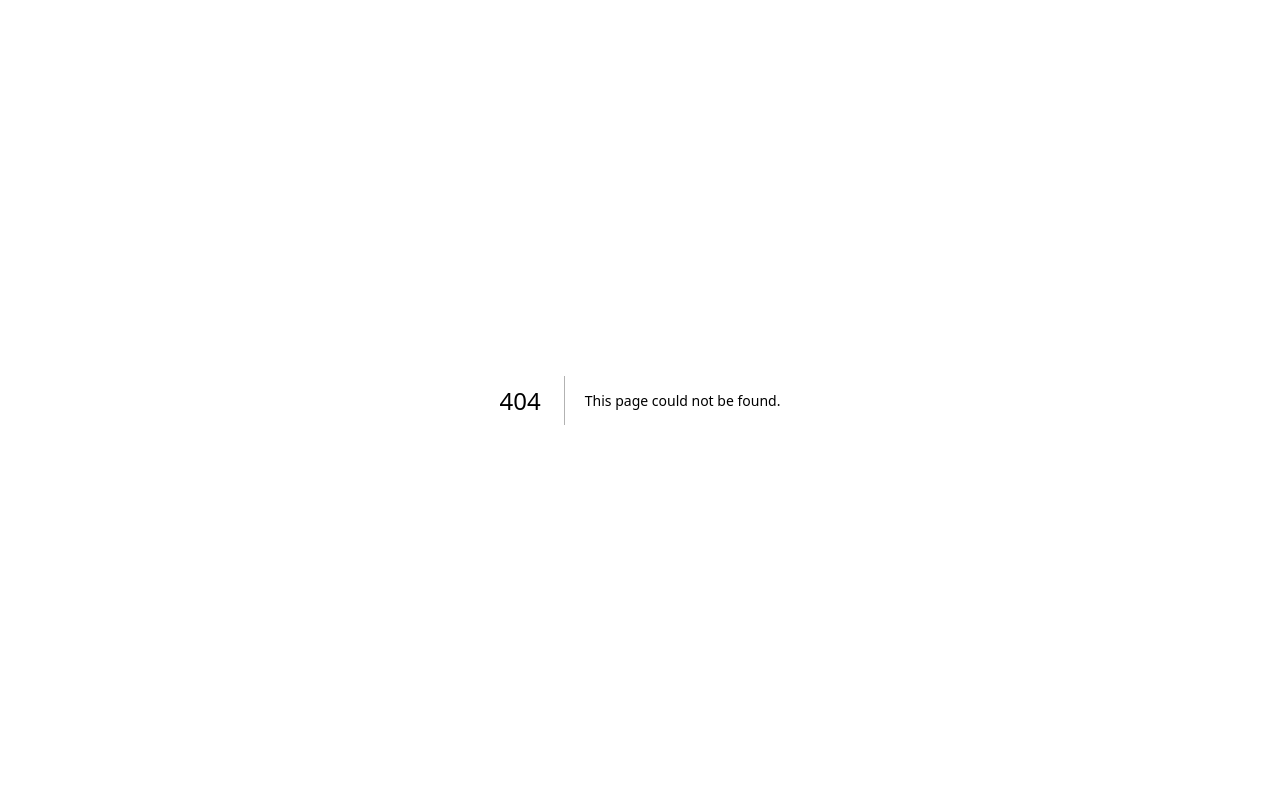
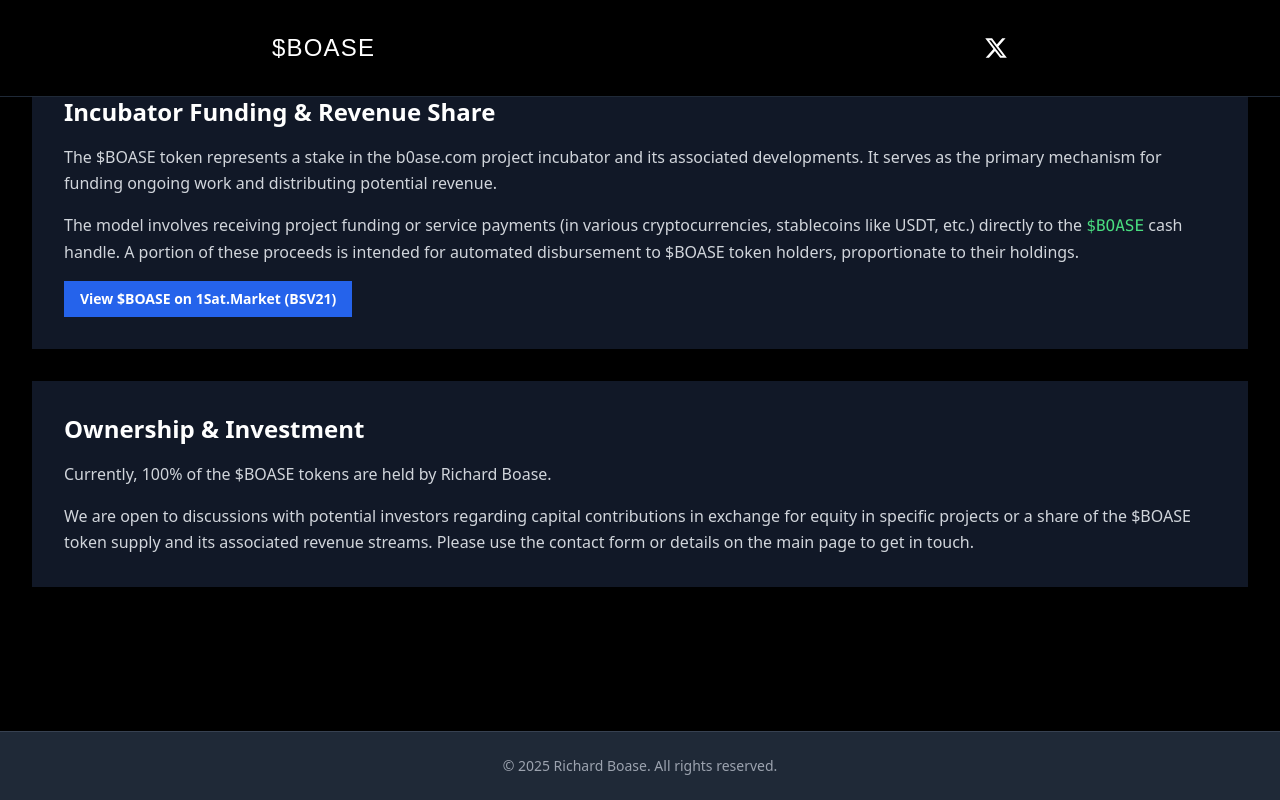
Before and after one commit to b0ase/rafskitchen, a Next.js app: page /token in a window 1280 px wide. Before the commit this address had no page. Built offline with nearby package versions, Linux system fonts and the light colour scheme.

Commit message:
Fonts and stuff

```diff
--- /dev/null
+++ b/app/token/page.tsx
@@ -0,0 +1,59 @@
+'use client'; // Keep this if using client-side hooks/interactivity, remove if purely static
+
+import React from 'react';
+import Header from '../components/Header'; // Adjust path
+import Footer from '../components/Footer'; // Adjust path
+
+// Token details (can be moved to a data object if needed)
+const tokenDetails = {
+  name: '$BOASE',
+  marketUrl: 'https://1sat.market/market/bsv21/c3bf2d7a4519ddc633bc91bbfd1022db1a77da71e16bb582b0acc0d8f7836161_1',
+  platform: 'BSV21',
+  cashHandle: '$BOASE' // Specify the cash handle
+};
+
+export default function TokenPage() {
+  return (
+    <div className="min-h-screen bg-black text-gray-300 font-sans flex flex-col">
+      <Header />
+      <main className="flex-grow container px-4 py-16 max-w-3xl mx-auto"> {/* Centered content column */}
+        <h1 className="text-4xl font-bold text-white mb-6 font-mono">{tokenDetails.name} Token</h1>
+
+        <div className="bg-gray-900 p-6 md:p-8 shadow-lg mb-8">
+          <h2 className="text-2xl font-semibold text-white mb-4">Incubator Funding & Revenue Share</h2>
+          <p className="mb-4 leading-relaxed">
+            The {tokenDetails.name} token represents a stake in the b0ase.com project incubator and its associated developments.
+            It serves as the primary mechanism for funding ongoing work and distributing potential revenue.
+          </p>
+          <p className="mb-4 leading-relaxed">
+            The model involves receiving project funding or service payments (in various cryptocurrencies, stablecoins like USDT, etc.)
+            directly to the <span className="font-mono text-green-400">{tokenDetails.cashHandle}</span> cash handle.
+            A portion of these proceeds is intended for automated disbursement to {tokenDetails.name} token holders, proportionate to their holdings.
+          </p>
+          <a
+            href={tokenDetails.marketUrl}
+            target="_blank"
+            rel="noopener noreferrer"
+            className="inline-block bg-blue-600 hover:bg-blue-700 text-white font-bold py-2 px-4 transition-colors duration-200 text-sm"
+          >
+            View {tokenDetails.name} on 1Sat.Market ({tokenDetails.platform})
+          </a>
+        </div>
+
+        <div className="bg-gray-900 p-6 md:p-8 shadow-lg">
+          <h2 className="text-2xl font-semibold text-white mb-4">Ownership & Investment</h2>
+          <p className="mb-4 leading-relaxed">
+            Currently, 100% of the {tokenDetails.name} tokens are held by Richard Boase.
+          </p>
+          <p className="leading-relaxed">
+            We are open to discussions with potential investors regarding capital contributions in exchange for equity
+            in specific projects or a share of the {tokenDetails.name} token supply and its associated revenue streams.
+            Please use the contact form or details on the main page to get in touch.
+          </p>
+        </div>
+
+      </main>
+      <Footer />
+    </div>
+  );
+}
```
